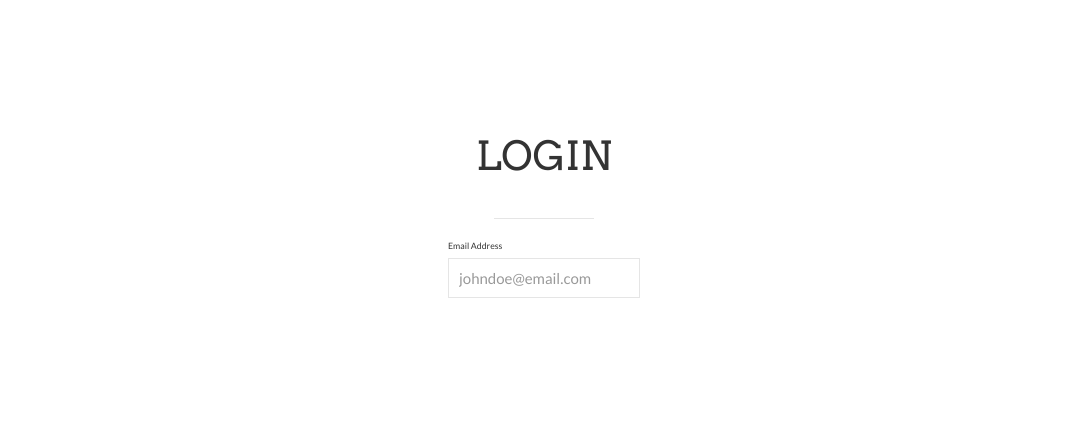
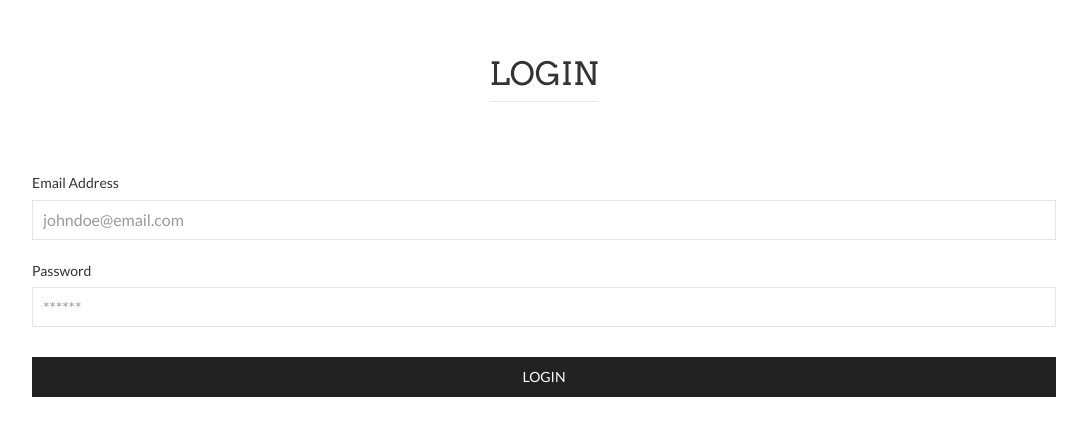
Before and after one commit to agneym/ochha, a React (Create React App) app: page /auth/login in a window 1280 px wide. Shown: the part 174-610 px from the top of the page, without its empty margins (96-1183 px from the left). Built offline with nearby package versions, Linux system fonts and the light colour scheme.

Commit message:
create login UI

```diff
--- a/src/Auth/Login.js
+++ b/src/Auth/Login.js
@@ -1,5 +1,6 @@
 import React from "react";
 import styled from "styled-components";
+import Field from "../components/Field";
 
 const Container = styled.main`
   display: flex;
@@ -9,19 +10,41 @@ const Container = styled.main`
   flex-direction: column;
 `;
 
+const StyledForm = styled.form`
+  width: 80%;
+`;
+
+const Title = styled.h1`
+  font-size: 2rem;
+`;
+
 function Login() {
   return (
     <Container>
-      <h1 className="uk-heading-medium">LOGIN</h1>
-      <hr className="uk-divider-small" />
-      <form className="uk-form-stacked">
-        <div className="uk-margin">
-          <label className="uk-form-label">Email Address</label>
-          <div class="uk-form-controls">
-            <input className="uk-input" placeholder="johndoe@email.com" />
-          </div>
-        </div>
-      </form>
+      <Title className="uk-heading-small uk-heading-divider uk-margin-large-bottom">
+        LOGIN
+      </Title>
+      <StyledForm className="uk-form-stacked">
+        <Field
+          id="login-email-address"
+          name="login-email-address"
+          label="Email Address"
+          placeholder="johndoe@email.com"
+          autoComplete="email"
+          type="email"
+        />
+        <Field
+          id="login-password"
+          name="login-password"
+          placeholder="******"
+          label="Password"
+          autoComplete="current-password"
+          type="password"
+        />
+        <button className="uk-button uk-button-secondary uk-width-1-1 uk-margin-small-top">
+          LOGIN
+        </button>
+      </StyledForm>
     </Container>
   );
 }
--- /dev/null
+++ b/src/components/Field.js
@@ -0,0 +1,16 @@
+import React from "react";
+
+function Field({ id, label, ...rest }) {
+  return (
+    <div className="uk-margin">
+      <label className="uk-form-label" htmlFor={id}>
+        {label}
+      </label>
+      <div className="uk-form-controls">
+        <input className="uk-input" id={id} {...rest} />
+      </div>
+    </div>
+  );
+}
+
+export default Field;
--- a/src/utils/global.js
+++ b/src/utils/global.js
@@ -2,11 +2,7 @@ import { createGlobalStyle } from "styled-components";
 import "uikit/dist/css/uikit.min.css";
 
 const GlobalStyles = createGlobalStyle`
-  :root {
-    font-size: 10px;
-  }
   body {
-    font-size: 1.5rem;
     margin: 0;
     font-family: ${props => props.theme.fonts.main};
     line-height: 1.6;
```
